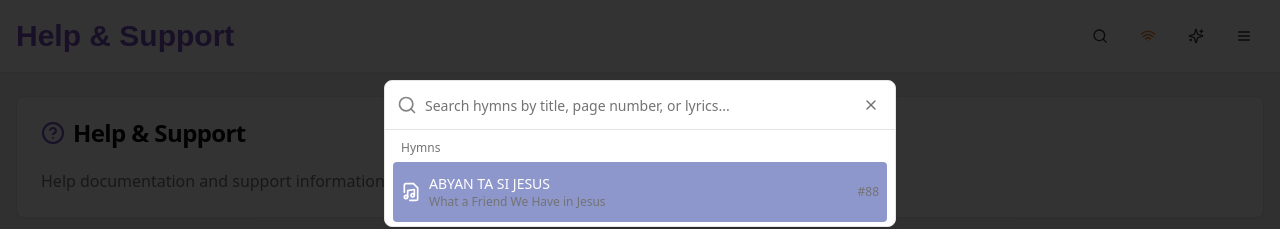
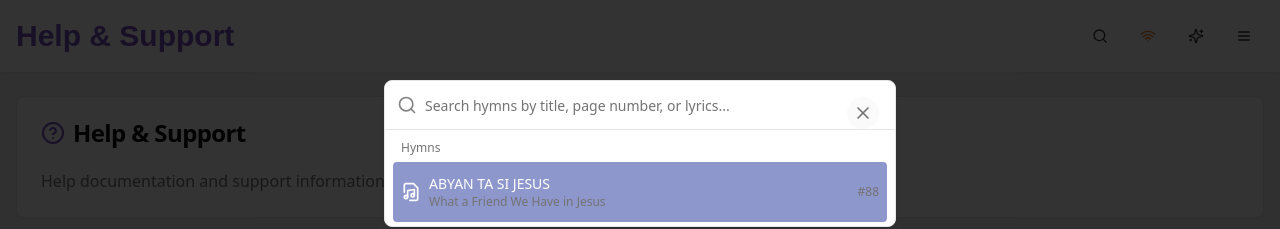
Before and after one commit to bongbongmarkios/offline-app, a Next.js app: page /help in a window 1280 px wide. Both pictures are taken after a click on the button 1100 px from the left and 36 px from the top of the page. Shown: the top 229 px of the page. Built offline with nearby package versions, Linux system fonts and the light colour scheme; a web font is replaced by a local one; what @genkit-ai/googleai, genkit would draw is missing.

Commit message:
Make the following changes:
,

Find this element:

  <X className="h-4

```diff
--- a/src/components/ui/dialog.tsx
+++ b/src/components/ui/dialog.tsx
@@ -45,8 +45,8 @@ const DialogContent = React.forwardRef<
       {...props}
     >
       {children}
-      <DialogPrimitive.Close className="absolute right-4 top-4 rounded-sm opacity-70 ring-offset-background transition-opacity hover:opacity-100 focus:outline-none focus:ring-2 focus:ring-ring focus:ring-offset-2 disabled:pointer-events-none data-[state=open]:bg-accent data-[state=open]:text-muted-foreground">
-        <X className="h-4 w-4" />
+      <DialogPrimitive.Close className="absolute right-4 top-4 rounded-full w-8 h-8 flex items-center justify-center bg-muted/50 hover:bg-muted text-muted-foreground ring-offset-background transition-colors focus:outline-none focus:ring-2 focus:ring-ring focus:ring-offset-2 disabled:pointer-events-none">
+        <X className="h-5 w-5" />
         <span className="sr-only">Close</span>
       </DialogPrimitive.Close>
     </DialogPrimitive.Content>
```
